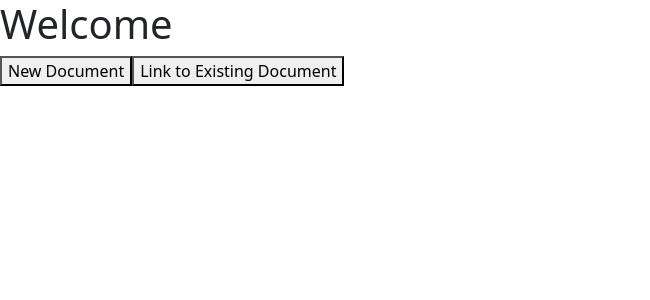
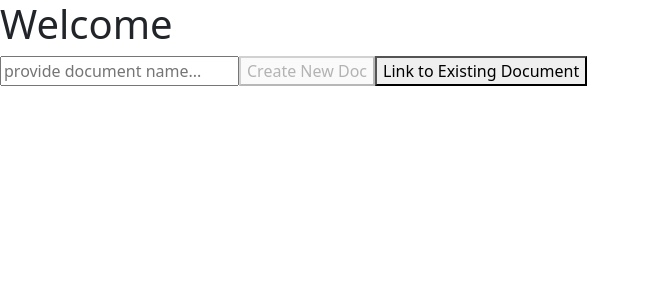
Before and after one commit to aaayyuusshh/share-notes, a React (Vite) app in the folder frontend/: page / in a window 1280 px wide. Shown: the top 300 px of the page, without its empty margins (0-650 px from the left). Built offline with nearby package versions, Linux system fonts and the light colour scheme.

Commit message:
Passing doc name

```diff
--- a/frontend/src/Document.jsx
+++ b/frontend/src/Document.jsx
@@ -1,9 +1,14 @@
 import React, { useState, useEffect, useRef } from 'react';
+import { useLocation } from 'react-router-dom';
 import './App.css';
 
 export default function Document() {
   const [textValue, setTextValue] = useState("");
   const ws = useRef(null);
+
+  // get document name provided via router-dom functionality
+  const location = useLocation();
+  let docName = location.state.docName;
 
   useEffect(() => {
     ws.current = new WebSocket('ws://localhost:8000/ws');
@@ -35,7 +40,7 @@ export default function Document() {
   return (
     <div className="mainContainer">
       <nav className="navBar">
-        <h2 className="logoText">📕 Document</h2>
+        <h2 className="logoText">📕 {docName}</h2>
       </nav>
       <div className="textContainer">
         <div className="container">
--- a/frontend/src/Home.jsx
+++ b/frontend/src/Home.jsx
@@ -1,21 +1,33 @@
-import React from "react";
+import React, { useState } from "react";
 import { useNavigate } from "react-router-dom";
 
 const Home = () => {
+  const [docName, setDocName] = useState("");
+  const handleChange = (e) => setDocName(e.target.value);
+
   let navigate = useNavigate();
 
   const navigateToNewDocument = () => {
-    navigate(`/document`);
+    navigate(`/document`, {
+      state: {
+        docName: docName
+      }
+    });
   };
 
   const navigateToExistingDocument = () => {
-    // implement logic
-}
+    navigate('/document_list');
+  };
 
   return (
-    <div>
+    <div className="homePage">
       <h1>Welcome</h1>
-      <button onClick={navigateToNewDocument}>New Document</button>
+      <input
+        type="text"
+        placeholder="provide document name..."
+        value={docName}
+        onChange={handleChange}/>
+      <button disabled={!docName} onClick={navigateToNewDocument}>Create New Doc</button>
       <button onClick={navigateToExistingDocument}>Link to Existing Document</button>
     </div>
   );
```
